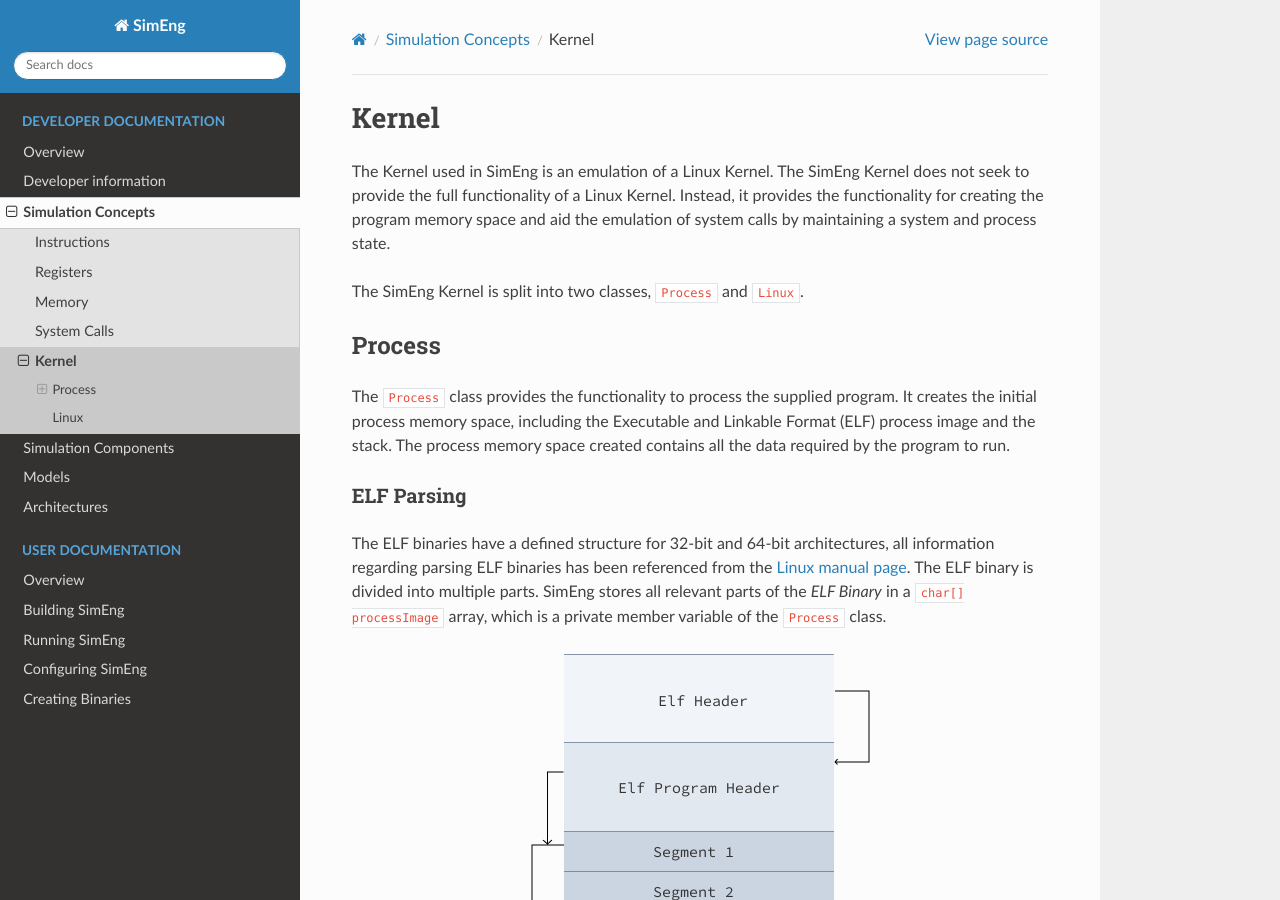
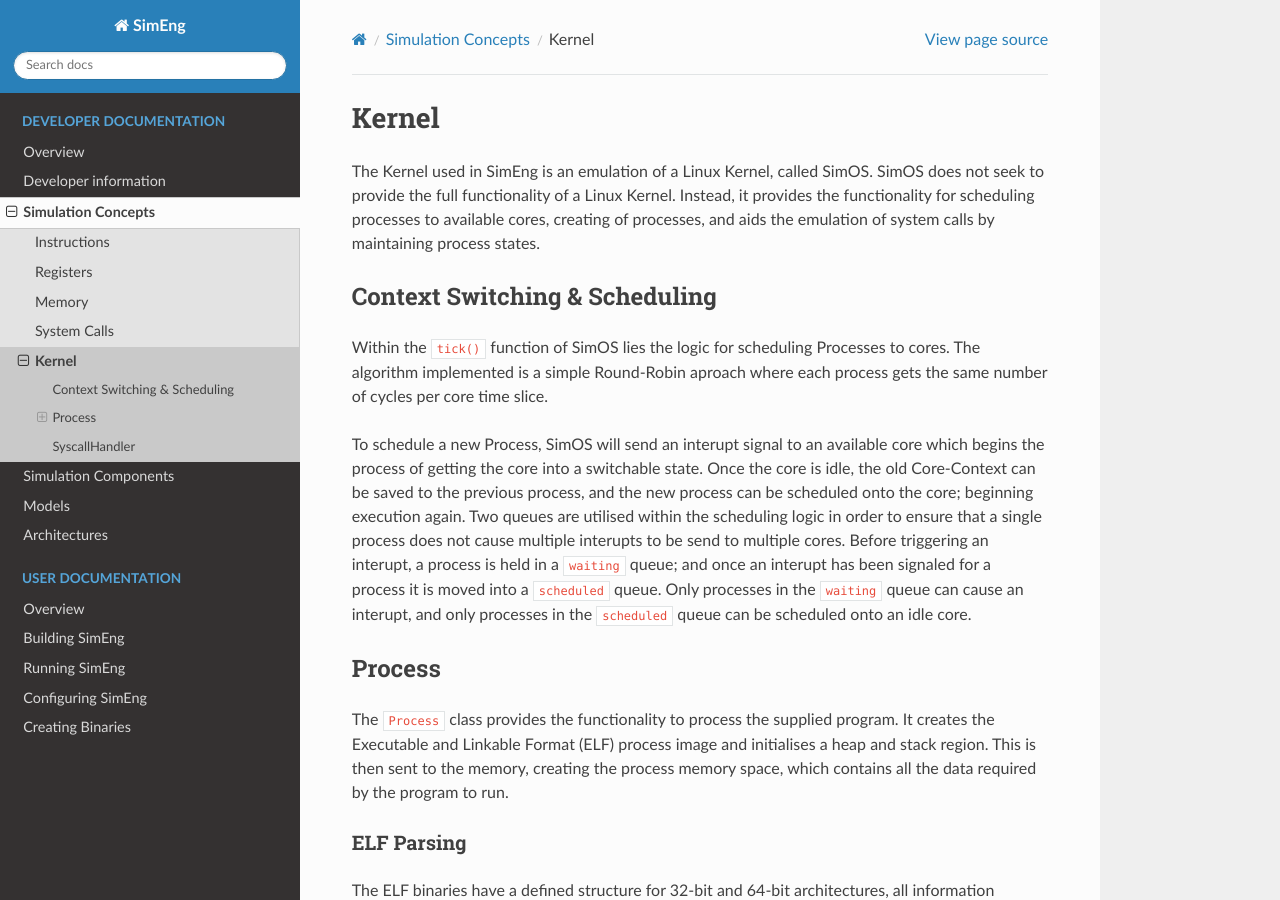
Before and after one commit to UoB-HPC/SimEng, a Sphinx documentation site: the page built from docs/sphinx/developer/concepts/kernel.rst, in a window 1280 px wide and 900 px high. Built offline with Sphinx 7.4.7 and the Read the Docs theme 2.0.0, drawn with Linux system fonts in a browser that asks for light colours; pages that are not in the unit, such as notebooks, are missing from menus; some of the changed text lies outside the part shown.

Commit message:
Updated kernel related documentation.

```diff
--- a/docs/sphinx/developer/concepts/kernel.rst
+++ b/docs/sphinx/developer/concepts/kernel.rst
@@ -1,14 +1,18 @@
 Kernel
 ======
 
-The Kernel used in SimEng is an emulation of a Linux Kernel. The SimEng Kernel does not seek to provide the full functionality of a Linux Kernel. Instead, it provides the functionality for creating the program memory space and aid the emulation of system calls by maintaining a system and process state.
+The Kernel used in SimEng is an emulation of a Linux Kernel, called SimOS. SimOS does not seek to provide the full functionality of a Linux Kernel. Instead, it provides the functionality for scheduling processes to available cores, creating of processes, and aids the emulation of system calls by maintaining process states.
 
-The SimEng Kernel is split into two classes, ``Process`` and ``Linux``.
+Context Switching & Scheduling
+-------------------------------
+Within the ``tick()`` function of SimOS lies the logic for scheduling Processes to cores. The algorithm implemented is a simple Round-Robin aproach where each process gets the same number of cycles per core time slice.
+
+To schedule a new Process, SimOS will send an interupt signal to an available core which begins the process of getting the core into a switchable state. Once the core is idle, the old Core-Context can be saved to the previous process, and the new process can be scheduled onto the core; beginning execution again. Two queues are utilised within the scheduling logic in order to ensure that a single process does not cause multiple interupts to be send to multiple cores. Before triggering an interupt, a process is held in a ``waiting`` queue; and once an interupt has been signaled for a process it is moved into a ``scheduled`` queue. Only processes in the ``waiting`` queue can cause an interupt, and only processes in the ``scheduled`` queue can be scheduled onto an idle core.
 
 Process
 ------------
 
-The ``Process`` class provides the functionality to process the supplied program. It creates the initial process memory space, including the Executable and Linkable Format (ELF) process image and the stack. The process memory space created contains all the data required by the program to run.
+The ``Process`` class provides the functionality to process the supplied program. It creates the Executable and Linkable Format (ELF) process image and initialises a heap and stack region. This is then sent to the memory, creating the process memory space, which contains all the data required by the program to run.
 
 ELF Parsing
 ~~~~~~~~~~~~
@@ -39,16 +43,15 @@
 
 For the supplied program, the ``Process`` class supports both statically compiled binaries and raw instructions in a hexadecimal format.
 
-Linux
+SyscallHandler
 -----
 
-The ``Linux`` class provides part of the functionality used to emulate system calls by maintaining a system and process state. These states contain information about the ``Process`` class created from the supplied program. Such information includes:
+The ``SyscallHandler`` class provides part of the functionality used to emulate system calls by maintaining the process states. These states contain information about the ``Process`` class created from the supplied program. Such information includes:
 
-- PID
-- Program path
+- TID (or PID) and TGID
 - Start location for brk system calls
 - Current location of the most recent brk system call
 - The initial stack pointer
 - ``fileDescriptorTable`` that tracks the open file descriptors
 
-All system call functionality is invoked within the ``Linux`` class, and any return value associated with the system call is generated here.
+All system call functionality is invoked within the ``SyscallHandler`` class, and any return value associated with the system call is generated here.
--- a/docs/sphinx/developer/concepts/syscalls.rst
+++ b/docs/sphinx/developer/concepts/syscalls.rst
@@ -1,7 +1,7 @@
 System Calls
 ============
 
-To support the simulation of programs that perform system calls, SimEng implements system call emulation. When a supervisor call exception is raised by the program, the :doc:`exception handler <../arch/abstract>` invokes the emulated operating system :doc:`kernel <kernel>` instance to perform the syscall.
+To support the simulation of programs that perform system calls, SimEng implements system call emulation. When a supervisor call exception is raised by the program, the :doc:`exception handler <../arch/abstract>` invokes the Syscall Handler object held withi the :doc:`SimOS <kernel>` instance to perform the syscall.
 
 Many syscalls are emulated entirely inside SimEng, with some exceptions detailed below.
 
```
